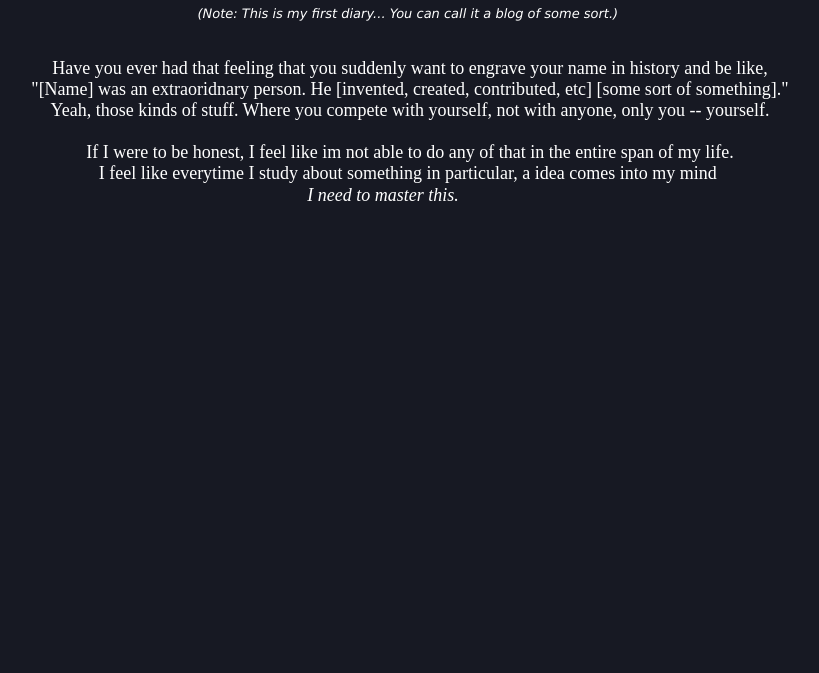
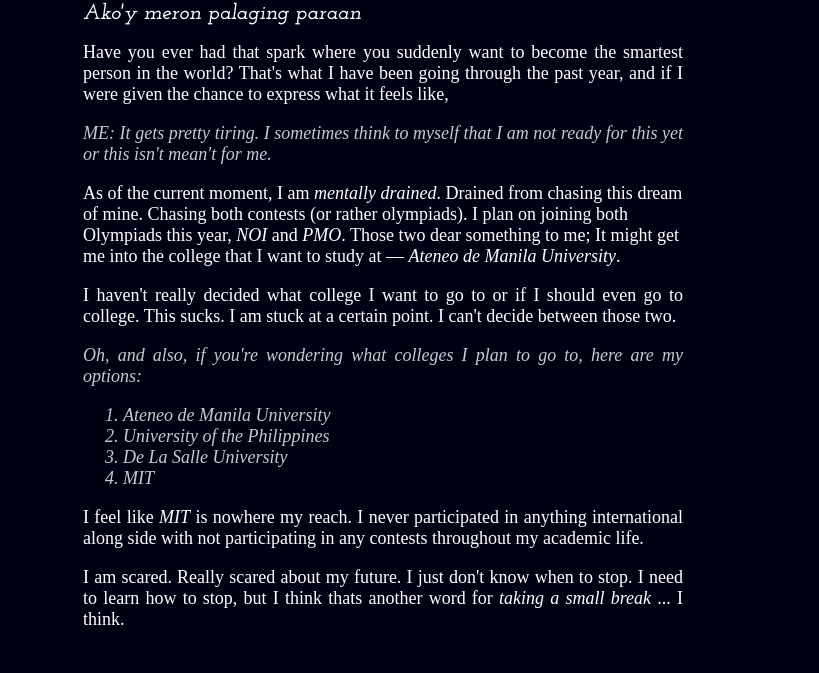
Before and after one commit to Shinfu01/HTML-stuff, a plain HTML site: page Diary.html in a window 1280 px wide. Shown: the part 127-800 px from the top of the page, without its empty margins (257-1076 px from the left). Drawn offline with Linux system fonts and the light colour scheme.

Commit message:
update blog

```diff
--- a/Diary.css
+++ b/Diary.css
@@ -1,28 +1,34 @@
 body{
     color: white;
-    background-color: #171923;
+    background-color: #010114;
     font-size: large;
+    margin: 0;
+    padding: 0;
 }
 
 p {
-    white-space: pre-wrap;
-    word-wrap: break-word;
-    overflow-wrap: break-word;
-    margin: 1px;
-    max-width: 24in auto;
-    text-align: center;
+    margin-bottom: 1em;
+    text-align: justify;
+}
+
+.italic{
+    font-style: italic;
+}
+
+.bold{
+    font-weight: 700;
+}
+
+#wrapper_cont{
+    margin: 0 auto;
+    max-width: 600px;
+    padding: 20px;
 }
 
 #romcom{
-    font-size: xx-large;
-    font-family: "Tangerine", cursive;
-    font-weight: 400;
-    font-style: italic;
-}
-#italic2{
-    font-size: xx-large;
-    font-family: "Tangerine", cursive;
-    font-weight: 400;
+    font-size: larger;
+    font-family: "Josefin Slab", serif;
+    font-weight: 520;
     font-style: italic;
 }
 
@@ -32,11 +38,8 @@
     font-style: italic;
 }
 
-#entry1{
+#inter{
     font-size: large;
+    font-style: italic;
+    color: #c8cbcc;
 }
-
-#ital1{
-
-    font-style: italic;
-}
--- a/Diary.html
+++ b/Diary.html
@@ -4,24 +4,43 @@
         <link rel="stylesheet" href="Diary.css">
         <style>
             @import url('https://fonts.googleapis.com/css2?family=Tangerine:wght@400;700&display=swap');
+            @import url('https://fonts.googleapis.com/css2?family=Amatic+SC:wght@400;700&display=swap');
+            @import url('https://fonts.googleapis.com/css2?family=Josefin+Slab:ital,wght@0,100..700;1,100..700&display=swap');
+            @import url('https://fonts.googleapis.com/css2?family=Dancing+Script:wght@400..700&display=swap');
             </style>
     </head>
     <body>
+        <div id="wrapper_cont">
         <h1 align="center">The One's Mind</h1>
-        <hr width="40%">
-        <center>
-        <p id="romcom" align="center">Pag-ibig ang kahulugan</p>
-        <p id="note" align="center">
-            (Note: This is my first diary... You can call it a blog of some sort.)
+        <hr>
+            <h2 id="romcom" align="left"><span class="italic">Ako'y meron palaging paraan</span></h2>
+            <p>
+                Have you ever had that spark where you suddenly want to become the smartest person in the world?
+                That's what I have been going through the past year, and if I were given the chance to express what it feels like,
+                <p id="inter">ME: It gets pretty tiring. I sometimes think to myself that I am not ready for this yet or this isn't mean't for me.</p>
+                As of the current moment, I am <span class="italic">mentally drained</span>. Drained from chasing this dream of mine. Chasing
+                both contests (or rather olympiads). I plan on joining both Olympiads this year, <span class="italic">NOI</span> and <span class="italic">PMO</span>.
+                Those two dear something to me; It might get me into the college that I want to study at — <span class="italic">Ateneo de Manila University</span>.
+            </p>
+            <p>
+                I haven't really decided what college I want to go to or if I should even go to college. This sucks. I am stuck at a certain point.
+                I can't decide between those two.
+            </p>
+            <p><span id="inter">Oh, and also, if you're wondering what colleges I plan to go to, here are my options:
+                <ol id="inter">
+                    <li>Ateneo de Manila University</li>
+                    <li>University of the Philippines</li>
+                    <li>De La Salle University</li>
+                    <li>MIT</li>
+                </ol></span></p>
+            <p>I feel like <span class="italic">MIT</span> is nowhere my reach. I never participated in anything international along side with not
+            participating in any contests throughout my academic life.
         </p>
-        <p id="entry1" align="center">
-            Have you ever had that feeling that you suddenly want to engrave your name in history and be like,
-            "[Name] was an extraoridnary person. He [invented, created, contributed, etc] [some sort of something]."
-            Yeah, those kinds of stuff. Where you compete with yourself, not with anyone, only you -- yourself.
-
-            If I were to be honest, I feel like im not able to do any of that in the entire span of my life.
-            I feel like everytime I study about something in particular, a idea comes into my mind <p id="ital1">I need to master this.</p>
+        <p>
+            I am scared. Really scared about my future. I just don't know when to stop. I need to learn how to stop, but I think thats another word for <span class="italic">
+                taking a small break
+            </span>... I think.
         </p>
-    </center>
+    </div>
     </body>
 </html>
```
